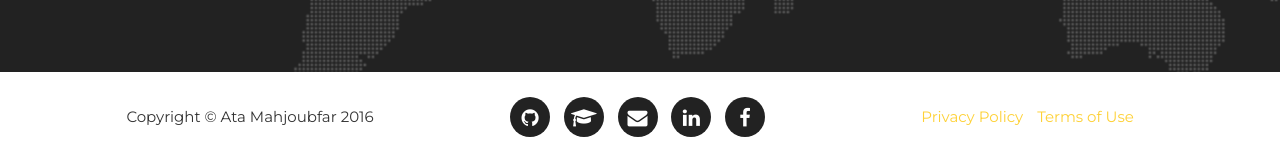
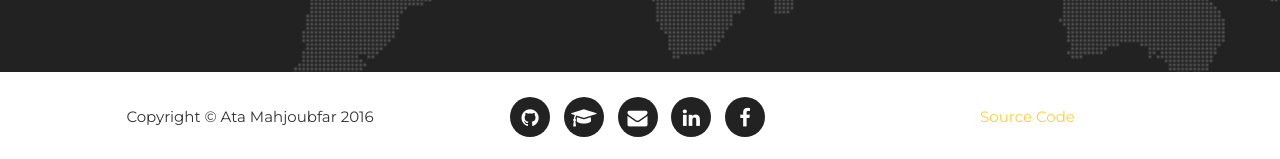
Before and after one commit to atamahjoubfar/atamahjoubfar.github.io, a Jekyll site: the page built from index.html, in a window 1280 px wide and 900 px high, scrolled down 4256 px. Shown: the part 738-897 px from the top of the window. Built offline with Jekyll 4.4.1, drawn with Linux system fonts in a browser that asks for light colours; some web fonts are replaced.

Commit message:
Replaced Terms of Use and Privacy Policy links with Source Code link

```diff
--- a/_includes/footer.html
+++ b/_includes/footer.html
@@ -14,9 +14,7 @@
                 </div>
                 <div class="col-md-4">
                     <ul class="list-inline quicklinks">
-                        <li><a href="#">Privacy Policy</a>
-                        </li>
-                        <li><a href="#">Terms of Use</a>
+                        <li><a href="https://github.com/atamahjoubfar/atamahjoubfar.github.io">Source Code</a>
                         </li>
                     </ul>
                 </div>
```
